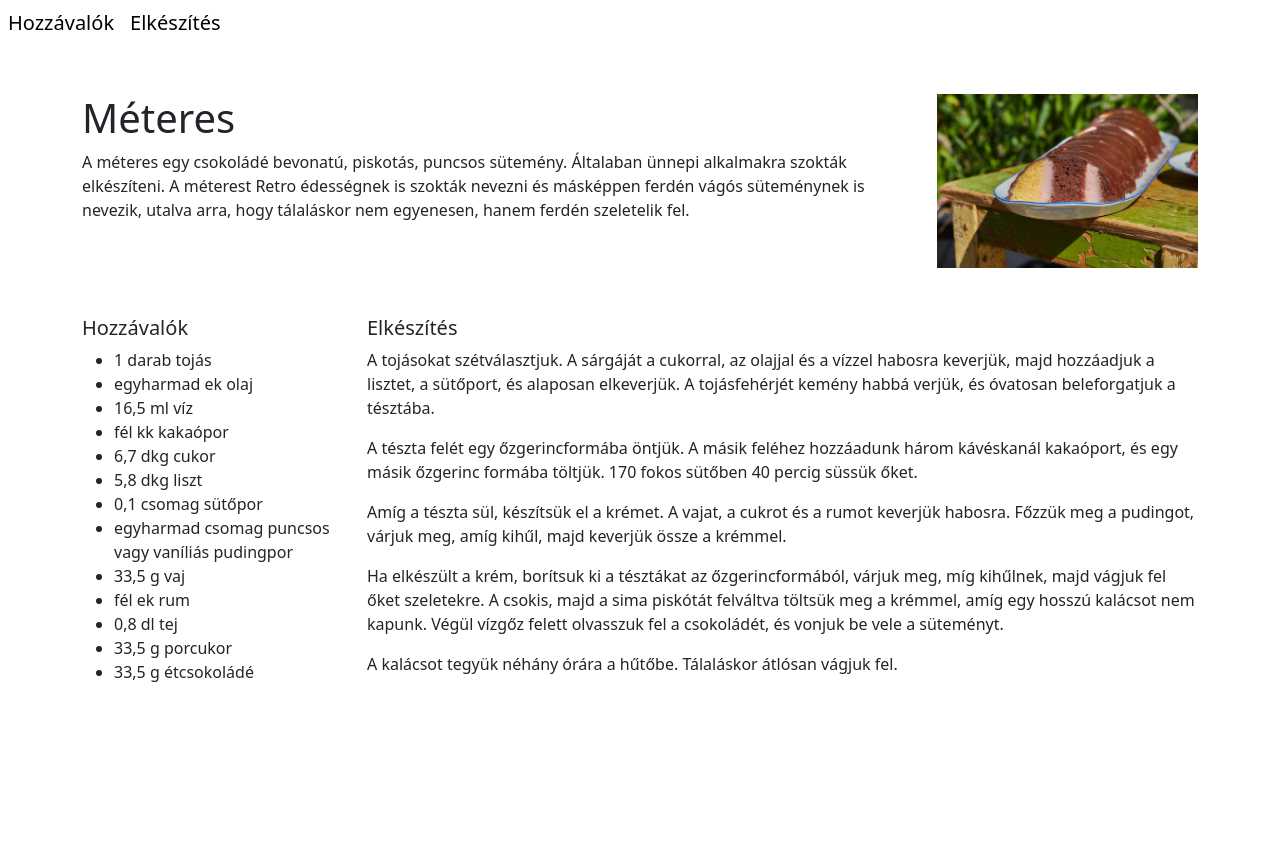
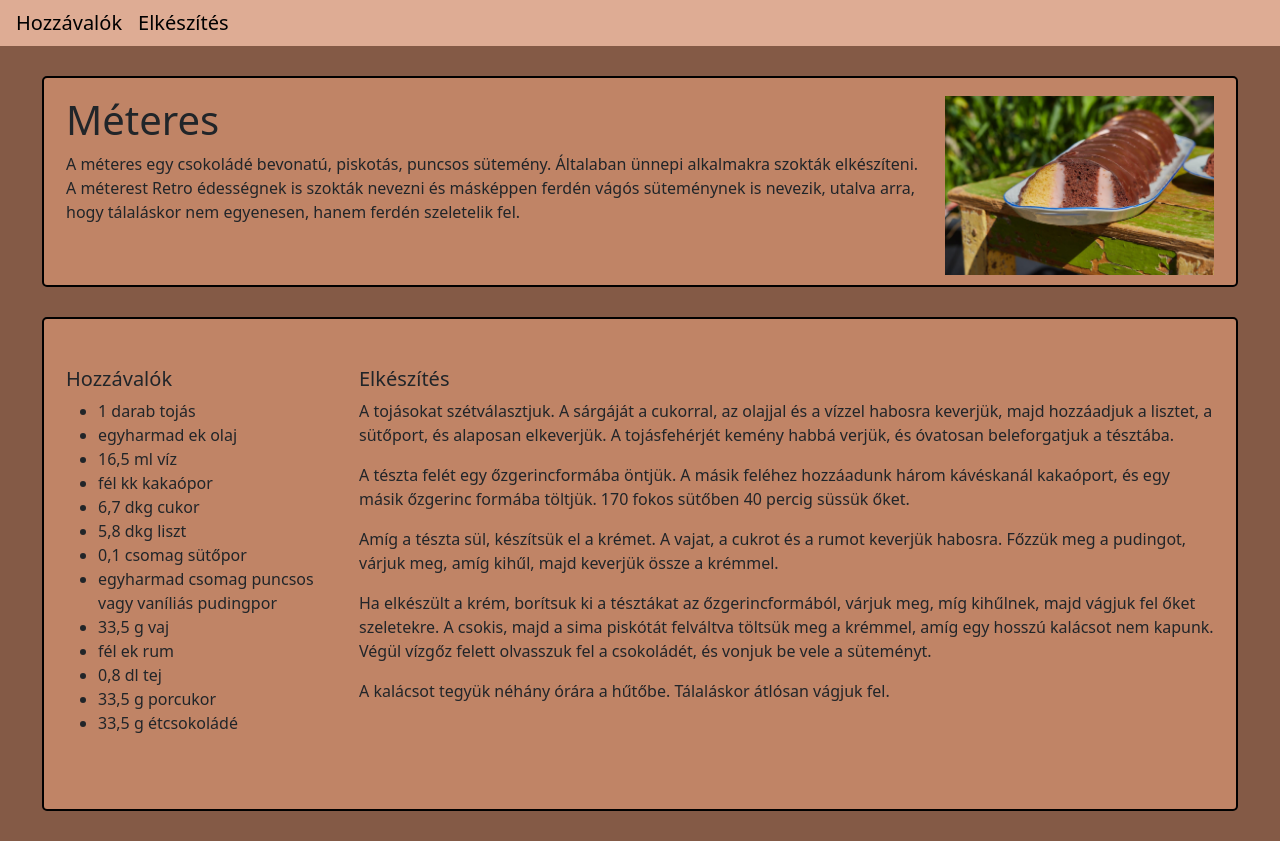
Before and after one commit to kissdominikbence/1_IKT_Projektmunka, a plain HTML site: page index.html in a window 1280 px wide. Before the commit the page ends 800 px from the top, so only its background shows below. Drawn offline with nearby package versions, Linux system fonts and the light colour scheme.

Commit message:
css létrehozása és az oldal formázása

```diff
--- a/index.html
+++ b/index.html
@@ -5,10 +5,11 @@
     <meta name="viewport" content="width=device-width, initial-scale=1.0">
     <link href="https://cdn.jsdelivr.net/npm/bootstrap@5.3.2/dist/css/bootstrap.min.css" rel="stylesheet" integrity="sha384-T3c6CoIi6uLrA9TneNEoa7RxnatzjcDSCmG1MXxSR1GAsXEV/Dwwykc2MPK8M2HN" crossorigin="anonymous">
     <script src="https://cdn.jsdelivr.net/npm/bootstrap@5.3.2/dist/js/bootstrap.bundle.min.js" integrity="sha384-C6RzsynM9kWDrMNeT87bh95OGNyZPhcTNXj1NW7RuBCsyN/o0jlpcV8Qyq46cDfL" crossorigin="anonymous"></script>
+    <link rel="stylesheet" href="./style.css">
     <title>Méteres</title>
 </head>
-<body>
-    <nav class="navbar navbar-expand ms-2">
+<body id="fohatter">
+    <nav class="container-fluid navbar navbar-expand ps-3">
         <ul class="navbar-nav">
             <li class="nav-item"><a class="navbar-brand" href="#Hozzavalok">Hozzávalók</a></li>
             <li class="nav-item"><a class="navbar-brand" href="#elkeszites">Elkészítés</a></li>
@@ -17,19 +18,18 @@
 
 <div class="container-fluid">
 
-    <div class="container">
-        <div class="row mt-5">
-            <div class="col-lg-8 col-xl-9">
+        <div class="row hatter">
+            <div class="col-lg-8 col-xl-9 pt-2">
                 <h1>Méteres</h1>
                 <p>A méteres egy csokoládé bevonatú, piskotás, puncsos sütemény. Általaban ünnepi alkalmakra szokták elkészíteni. A méterest Retro édességnek is szokták nevezni és másképpen ferdén vágós süteménynek is nevezik, utalva arra, hogy tálaláskor nem egyenesen, hanem ferdén szeletelik fel. </p>
             </div>
-            <div class="col-lg-4 col-xl-3">
+            <div class="col-lg-4 col-xl-3 pt-2">
                 <img class="img-fluid" src="./kepek/meteres.jpg" title="Méteres" alt="Méteres">
             </div>
         </div>
 
-        <div class="row pt-5">
-            <div id="Hozzavalok" class="col-md-4 col-lg-3 mb-5">
+        <div class="row pt-5 hatter">
+            <div id="Hozzavalok" class=" col-md-4 col-lg-3 mb-5">
                 <h5>Hozzávalók</h5>
                 <ul>
                     <li>1 darab tojás</li>
@@ -60,7 +60,6 @@
                 <p>A kalácsot tegyük néhány órára a hűtőbe. Tálaláskor átlósan vágjuk fel.</p>
             </div>
         </div>
-    </div>
 </div>
 </body>
 </html>
--- /dev/null
+++ b/style.css
@@ -0,0 +1,15 @@
+nav{
+    background-color: rgb(222,172,148);
+}
+
+.hatter{
+    background-color: rgb(192,132,102);
+    border-radius: 5px;
+    border: black 2px solid;
+    margin: 30px;
+    padding: 10px;
+}
+
+#fohatter{
+    background-color: rgb(132,90,70);
+}
```
